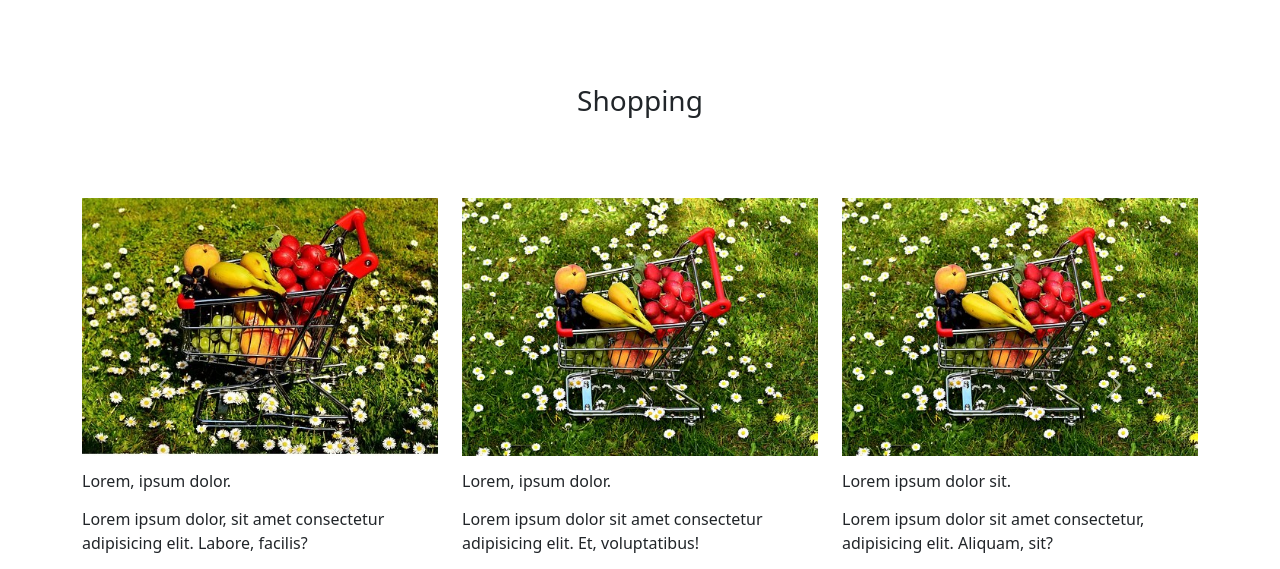
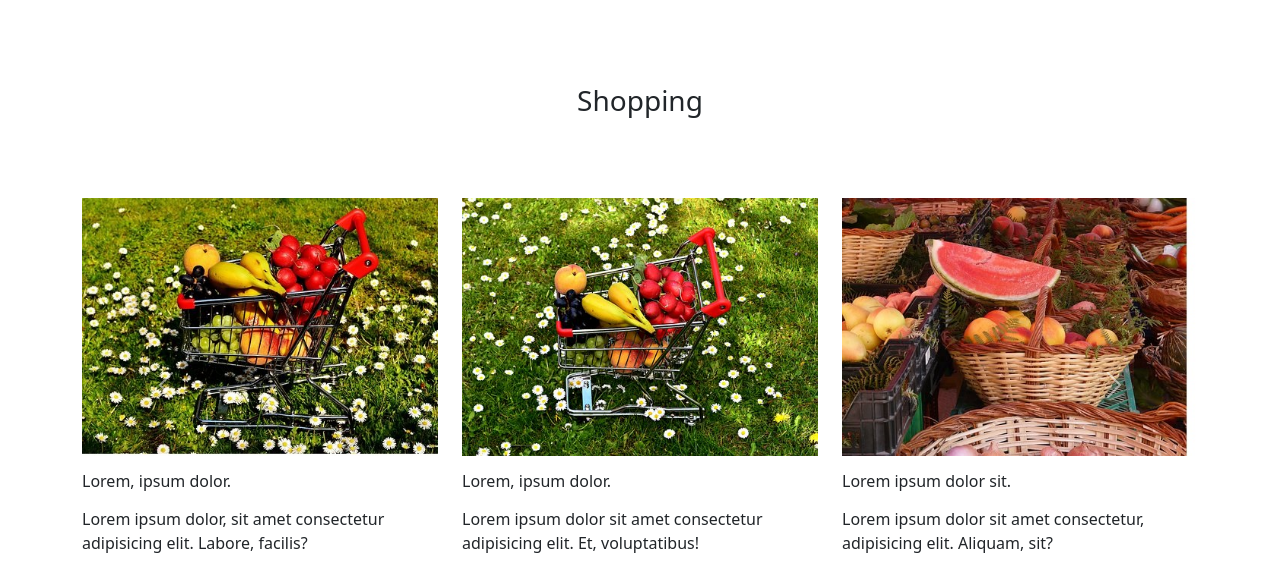
Before and after one commit to ndongo1203/index, a plain HTML site: page Catalogue.html in a window 1280 px wide. Shown: the part 214-783 px from the top of the page. Drawn offline with nearby package versions, Linux system fonts and the light colour scheme; a script that the page names is missing.

Commit message:
Add files via upload

```diff
--- a/Catalogue.html
+++ b/Catalogue.html
@@ -75,7 +75,7 @@
                               <a class="text-black" href="#">Read more</a>
                             </div>
                             <div class="col-4 mt-4">
-                              <img src="Mes-images/shopping-cart-2369146__340.jpg" class="d-block w-100" alt="...">
+                              <img src="Mes-images/market-9359__340.jpg" class="d-block w-100" alt="...">
                               <h6 class="my-3">Lorem ipsum dolor sit.</h6>
                               <p>Lorem ipsum dolor sit amet consectetur, adipisicing elit. Aliquam, sit?</p>
                               <a class="text-black" href="#">Read more</a>
@@ -91,7 +91,7 @@
                               <a class="text-black" href="#">Read more</a>
                             </div>
                             <div class="col-4 mt-4">
-                              <img src="Mes-images/shopping-cart-2369146__340.jpg" class="d-block w-100" alt="...">
+                              <img src="Mes-images/market-9359__340.jpg" class="d-block w-100" alt="...">
                               <h6 class="my-3">Lorem ipsum dolor sit.</h6>
                               <p>Lorem ipsum dolor sit amet consectetur, adipisicing elit. Aliquam, sit?</p>
                               <a class="text-black" href="#">Read more</a>
@@ -107,7 +107,7 @@
                           <div class="carousel-item">
                             <div class="row">
                             <div class="col-4 mt-4">
-                              <img src="Mes-images/shopping-cart-2369146__340.jpg" class="d-block w-100" alt="...">
+                              <img src="Mes-images/market-9359__340.jpg" class="d-block w-100" alt="...">
                               <h6 class="my-3">Lorem ipsum dolor sit.</h6>
                               <p>Lorem ipsum dolor sit amet consectetur, adipisicing elit. Aliquam, sit?</p>
                               <a class="text-black" href="#">Read more</a>
```
